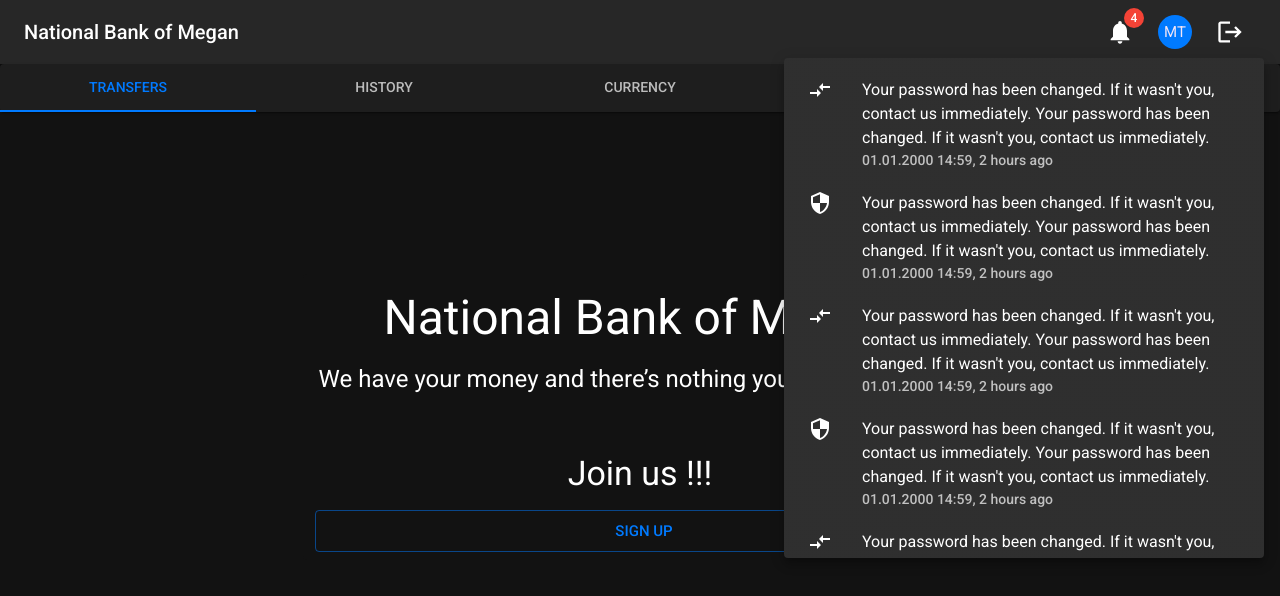
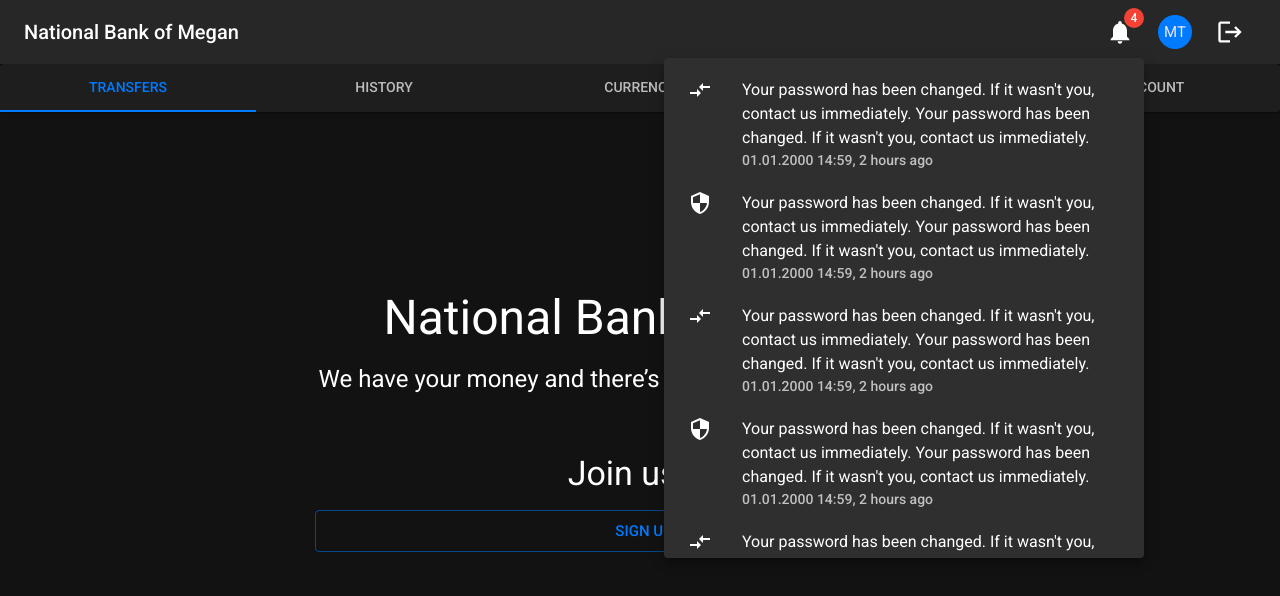
Before and after one commit to National-Bank-of-Megan/secure-bank-web-client, a React (Create React App) app: page / in a window 1280 px wide. Both pictures are taken after a click on the button "show 4 new mails". Shown: the top 596 px of the page. Built offline with nearby package versions, Linux system fonts and the light colour scheme.

Commit message:
Update NavbarAuthenticated.tsx

```diff
--- a/src/components/layout/NavbarAuthenticated.tsx
+++ b/src/components/layout/NavbarAuthenticated.tsx
@@ -73,7 +73,7 @@ export default function NavbarAuthenticated() {
                             }}
                             transformOrigin={{
                                 vertical: 'top',
-                                horizontal: 'center',
+                                horizontal: 'right',
                             }}
                             PaperProps={{
                                 style: {
@@ -82,6 +82,7 @@ export default function NavbarAuthenticated() {
                                 },
                             }}
                             sx={{
+                                marginLeft: '50px',
                                 '*::-webkit-scrollbar': {
                                     width: '0.4em'
                                     },
```
